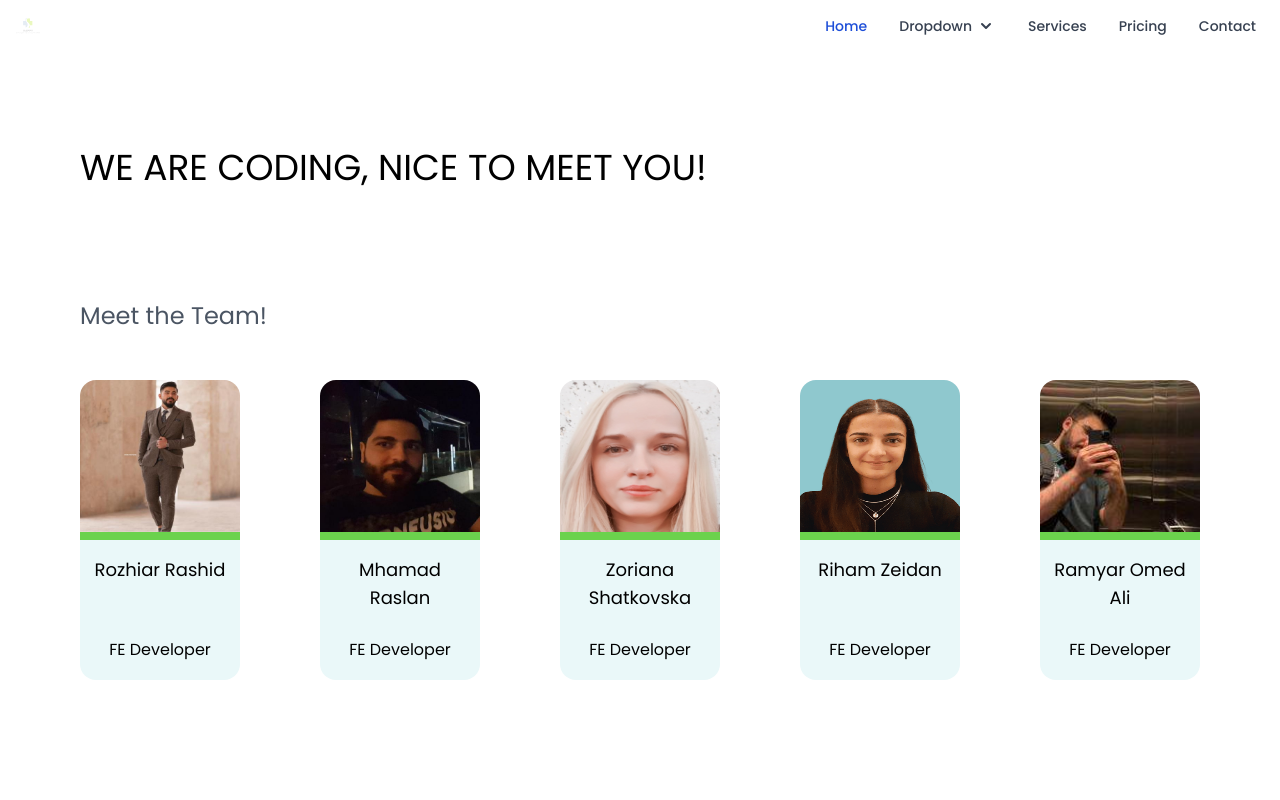
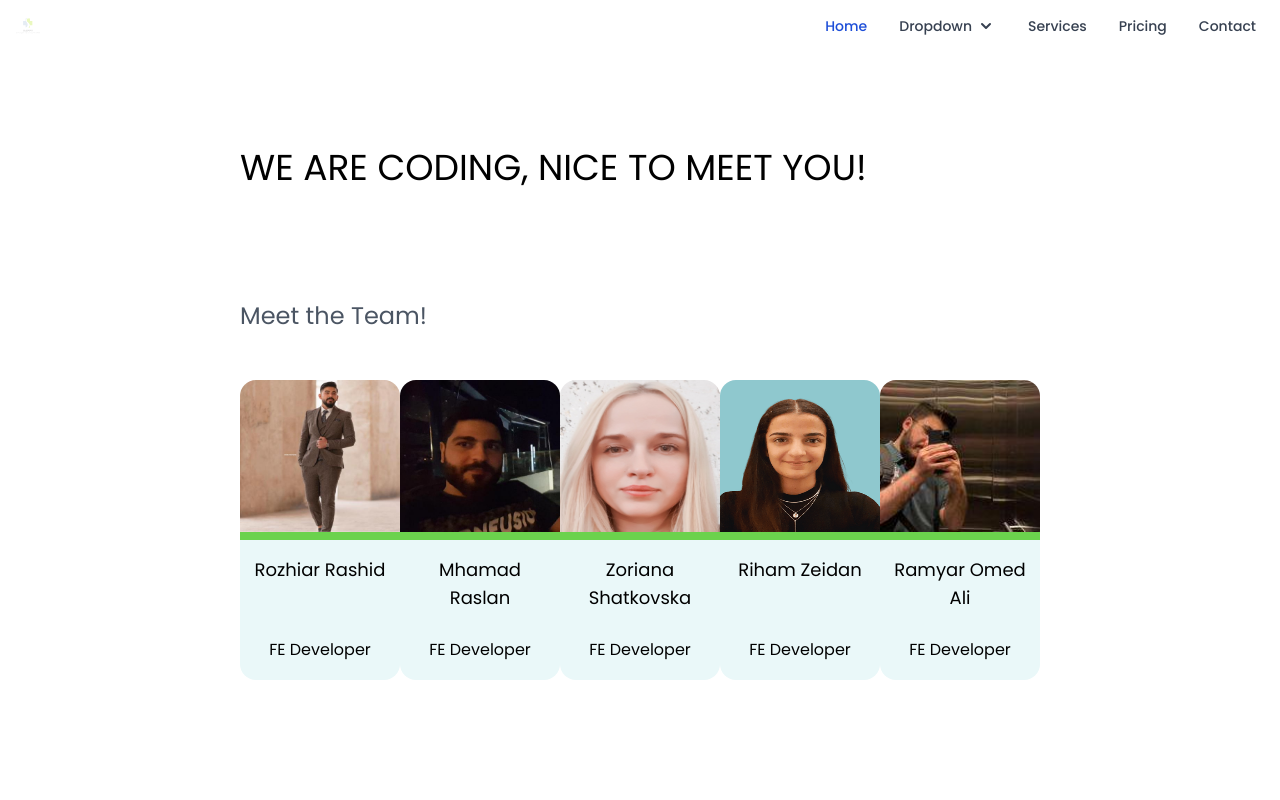
Before and after one commit to rozhiar-tech/Happy, a React (Create React App) app: page /team in a window 1280 px wide. Shown: the top 800 px of the page. Built offline with nearby package versions, Linux system fonts and the light colour scheme.

Commit message:
Style App
Add flex to display components in their right place with no less than 100vh

```diff
--- a/src/App.jsx
+++ b/src/App.jsx
@@ -13,7 +13,7 @@
 
 function App() {
   return (
-    <div className="App">
+    <div className="flex flex-col min-h-screen">
       <BrowserRouter>
         <Navbar />
         <Routes>
```
